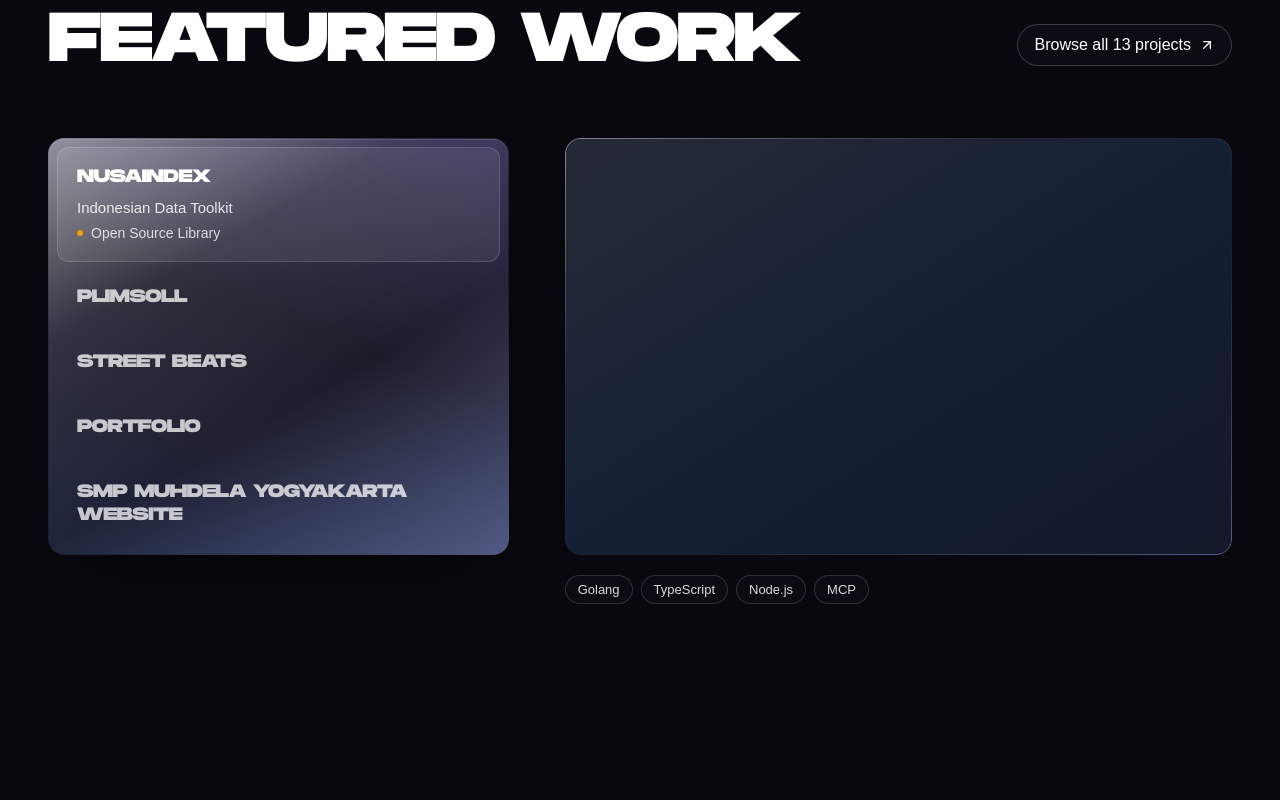
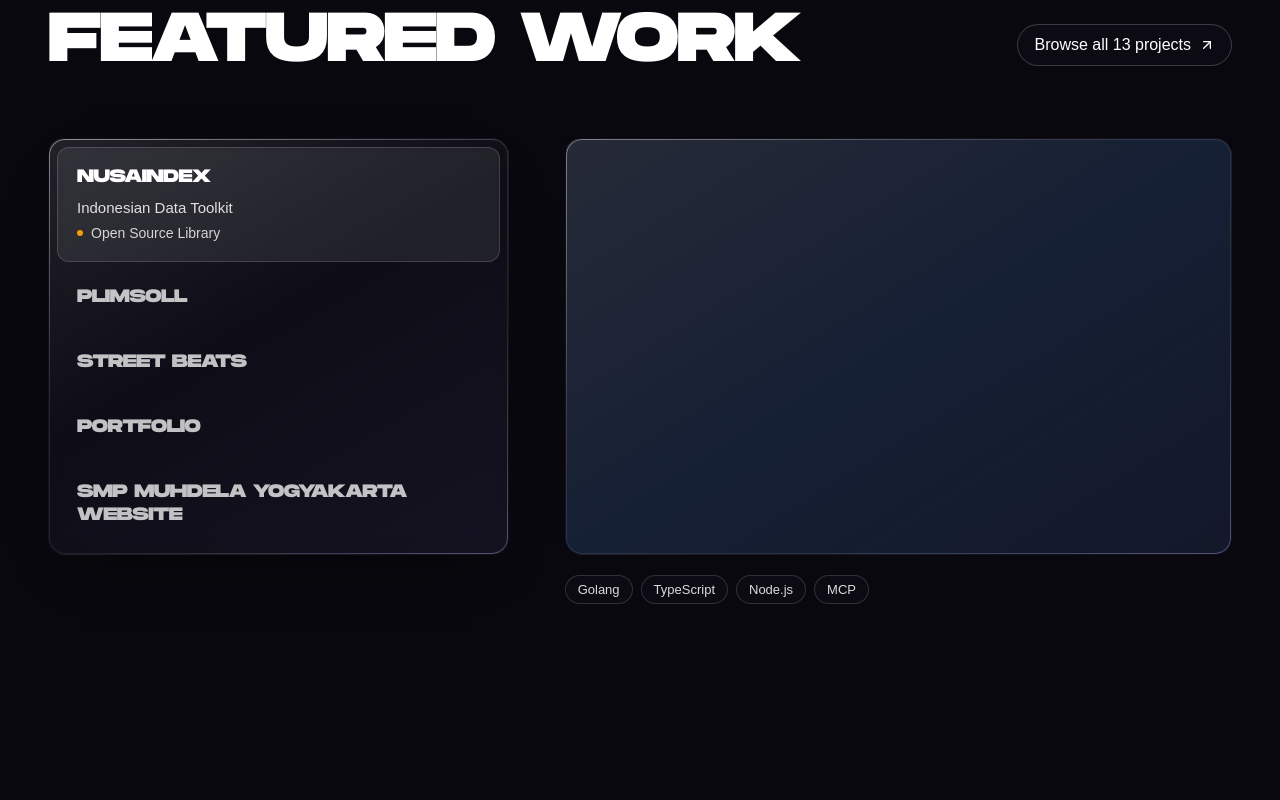
Before and after one commit to haikalmumtaz233/haikalmumtaz-com, a React (Vite) app: page / in a window 1280 px wide. Shown: the part 920-1720 px from the top of the page. Built offline with nearby package versions, Linux system fonts and the light colour scheme.

Commit message:
feat: turn home cards into clear glass panels
Cards now let the sky through like the contact form did, with a light dark veil, desktop blur and a gradient edge so they still read. Dim text inside cards is lifted to at least white/80.

```diff
--- a/src/components/home/Certifications.tsx
+++ b/src/components/home/Certifications.tsx
@@ -238,7 +238,7 @@ const CertificateCard = ({
           {cert.date}
         </span>
       </div>
-      <p className="mt-1 px-1 pb-1 text-sm text-white/75 line-clamp-1">{cert.issuer}</p>
+      <p className="mt-1 px-1 pb-1 text-sm text-white/80 line-clamp-1">{cert.issuer}</p>
       <button
         type="button"
         onClick={(event) => {
--- a/src/components/home/TechStackShowcase.tsx
+++ b/src/components/home/TechStackShowcase.tsx
@@ -104,7 +104,7 @@ const TechStackShowcase = () => {
             >
               <span
                 className={`flex-1 truncate text-xl font-semibold transition-[color,transform] duration-500 ease-expo lg:text-2xl 2xl:text-[28px] ${
-                  isActive ? 'translate-x-1 text-white' : 'text-white/70 group-hover:text-white'
+                  isActive ? 'translate-x-1 text-white' : 'text-white/80 group-hover:text-white'
                 }`}
               >
                 {item.title}
@@ -156,7 +156,7 @@ const TechStackShowcase = () => {
           }}
         />
 
-        <span className="relative font-mono text-xs tracking-[0.2em] text-white/70 uppercase">
+        <span className="relative font-mono text-xs tracking-[0.2em] text-white/80 uppercase">
           {category.title}
         </span>
 
--- a/src/index.css
+++ b/src/index.css
@@ -106,23 +106,41 @@
 }
 
 @utility panel {
+  position: relative;
   border: 1px solid transparent;
-  background-color: rgb(17 15 30 / 0.88);
-  background-image:
-    linear-gradient(150deg, rgb(255 255 255 / 0.1), rgb(255 255 255 / 0.02) 35%, transparent 60%),
-    linear-gradient(200deg, rgb(139 120 255 / 0.2), transparent 45%, rgb(56 120 220 / 0.1)),
-    linear-gradient(
+  background-color: rgb(12 10 24 / 0.4);
+  background-image: linear-gradient(
+    150deg,
+    rgb(255 255 255 / 0.1),
+    rgb(255 255 255 / 0.02) 45%,
+    rgb(196 181 253 / 0.06)
+  );
+  box-shadow:
+    inset 0 1px 0 rgb(255 255 255 / 0.1),
+    0 24px 60px -36px rgb(0 0 0 / 0.8);
+
+  &::after {
+    content: '';
+    position: absolute;
+    inset: 0;
+    padding: 1px;
+    border-radius: inherit;
+    background: linear-gradient(
       150deg,
-      rgb(255 255 255 / 0.5),
-      rgb(255 255 255 / 0.12) 30%,
-      rgb(255 255 255 / 0.06) 60%,
-      rgb(165 180 252 / 0.45)
+      rgb(255 255 255 / 0.45),
+      rgb(255 255 255 / 0.12) 35%,
+      rgb(255 255 255 / 0.08) 65%,
+      rgb(196 181 253 / 0.4)
     );
-  background-origin: border-box;
-  background-clip: padding-box, padding-box, border-box;
-  box-shadow:
-    inset 0 1px 0 rgb(255 255 255 / 0.12),
-    0 30px 80px -40px rgb(0 0 0 / 0.9);
+    mask:
+      linear-gradient(#000 0 0) content-box exclude,
+      linear-gradient(#000 0 0);
+    pointer-events: none;
+  }
+
+  @media (min-width: 48rem) {
+    backdrop-filter: blur(10px) saturate(130%);
+  }
 }
 
 @utility snap-rail {
```
